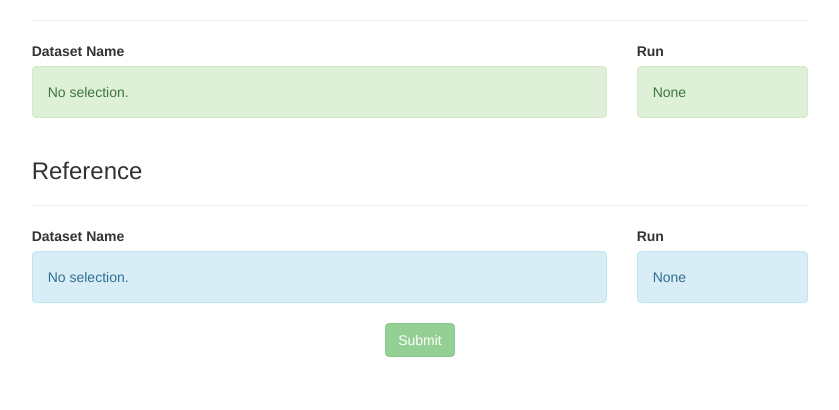
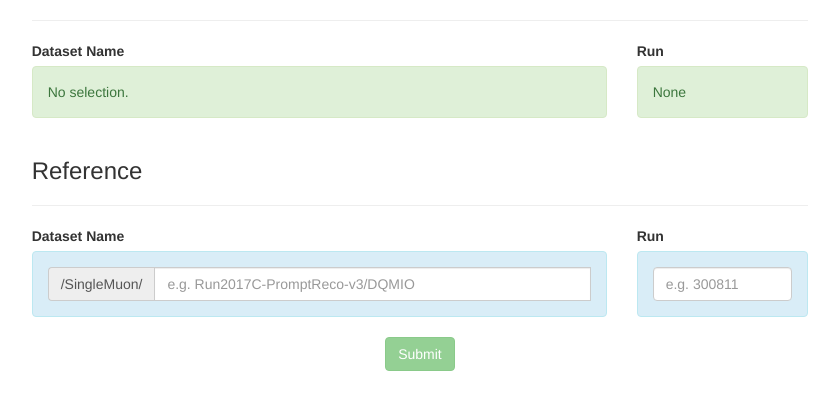
Before and after one commit to jkguiang/AutoDQM, a PHP site: page /cron_dqm.php in a window 1280 px wide. Shown: the part 250-660 px from the top of the page, without its empty margins (220-1059 px from the left). Run offline with PHP 8.4, Linux system fonts and the light colour scheme; data that the repository does not hold is empty; some libraries are stand-ins or nearby versions.

Commit message:
added asthetic border to form input

```diff
--- a/cron_dqm.php
+++ b/cron_dqm.php
@@ -213,11 +213,20 @@
                     <div class="col-lg-2"></div><!-- end ref preview right padding -->
                     <div class="col-lg-6">
                         <label for="ref_preview">Dataset Name</label>
-                        <div class="alert alert-info" id="ref_preview">No selection.</div>
+                        <div class="alert alert-info" id="ref_preview">
+                            <div class="input-group">
+                                <span class="input-group-addon" id="ref_sample">/SingleMuon/</span>
+                                <form class="form-inline" id="ref_full" action="./" method="post" role="form">
+                                    <input type="text" class="form-control" id="ref_path" onkeyup="updt_ref()" name="ref_path" placeholder="e.g. Run2017C-PromptReco-v3/DQMIO">
+                                </form>
+                            </div>
+                        </div>
                     </div>
                     <div class="col-lg-2">
                         <label for="ref_run">Run</label>
-                        <div class="alert alert-info" id="ref_run">None</div>
+                        <div class="alert alert-info" id="ref_run">
+                            <input type="text" class="form-control" id="ref_path" onkeyup="updt_run()" name="ref_run" placeholder="e.g. 300811">
+                        </div>
                     </div><!-- end ref run div -->
                     <div class="col-lg-2"></div><!-- end ref preview right padding -->
                 </div><!-- end ref preview div -->
--- a/index.php
+++ b/index.php
@@ -460,11 +460,13 @@
                         <hr>
 
                         <label for="path">Dataset Name</label>
+                        <div class="alert alert-success">
                             <div class="input-group">
                                 <span class="input-group-addon" id="data_sample">/sample/</span>
                                 <form class="form-inline" id="full" action="./" method="post" role="form">
                                     <input type="text" class="form-control" id="path" onkeyup="updt_data()" name="path" placeholder="Please select a sample.">
                                 </form>
+                            </div>
                         </div>
 
                     </div > <!-- end right col -->
@@ -474,11 +476,13 @@
                         <hr>
 
                         <label for="ref_path">Dataset Name</label>
+                        <div class="alert alert-info">
                             <div class="input-group">
                                 <span class="input-group-addon" id="ref_sample">/sample/</span>
                                 <form class="form-inline" id="ref_full" action="./" method="post" role="form">
                                     <input type="text" class="form-control" id="ref_path" onkeyup="updt_ref()" name="ref_path" placeholder="Please select a sample.">
                                 </form>
+                            </div>
                         </div>
 
                     </div > <!-- end right col -->
```
Lines whose indentation alone changed are shown as unchanged.
